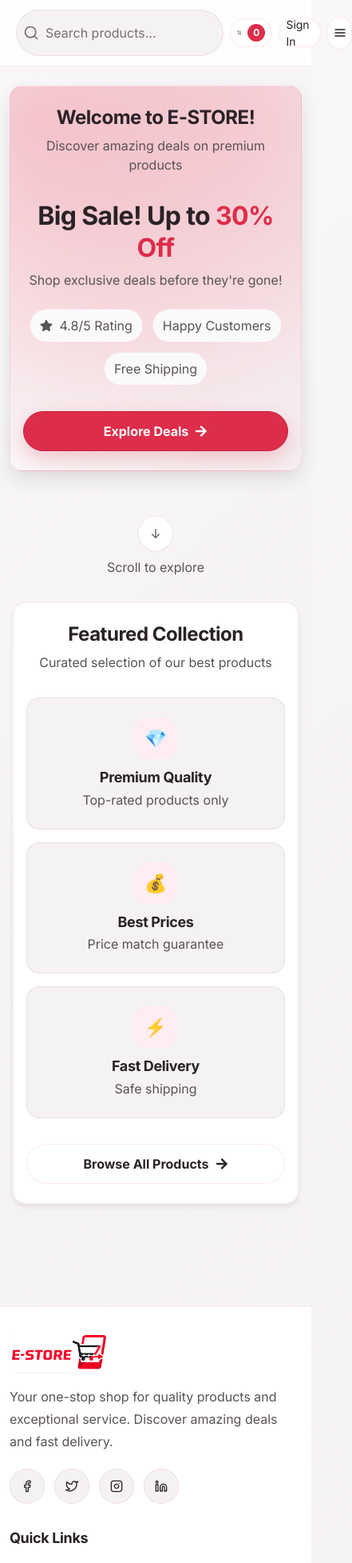
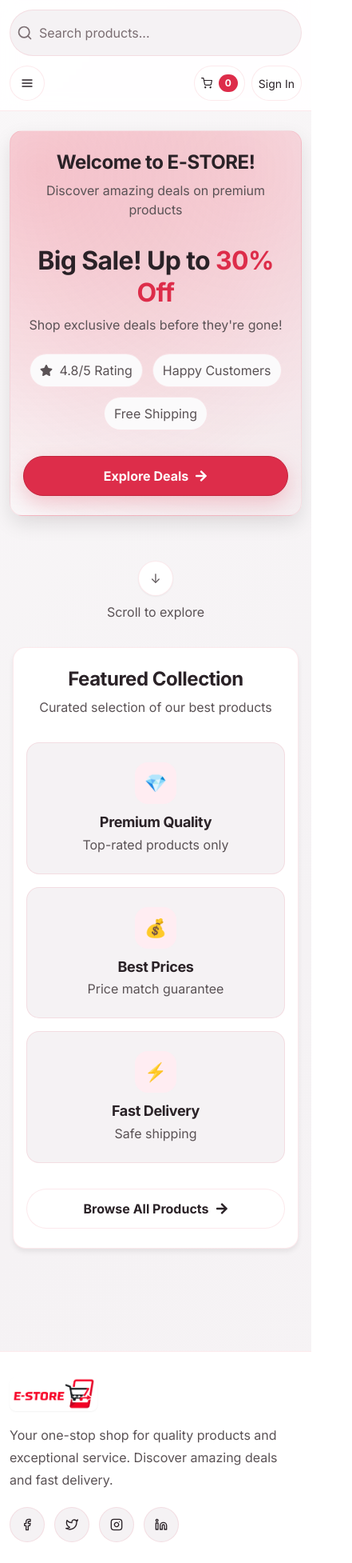
Before and after one commit to belalraza777/E-Store, a React (Vite) app in the folder client/: page / in a window 390 px wide. Shown: the top 1954 px of the page at 80% size, 441 px wide, since content can reach past the window. Built offline with nearby package versions, Linux system fonts and the light colour scheme; no server answers.

Commit message:
refactor: update CSS styles for header and footer, optimize responsive design

```diff
--- a/client/src/index.css
+++ b/client/src/index.css
@@ -114,21 +114,6 @@
   --z-modal: 500;
   --z-popover: 600;
   --z-tooltip: 700;
-
-  /* Breakpoints (for use in media queries) */
-  --breakpoint-xs: 480px;
-  --breakpoint-sm: 640px;
-  --breakpoint-md: 768px;
-  --breakpoint-lg: 1024px;
-  --breakpoint-xl: 1200px;
-  --breakpoint-2xl: 1536px;
-
-  /* Container Max Widths */
-  --container-sm: 640px;
-  --container-md: 768px;
-  --container-lg: 1024px;
-  --container-xl: 1280px;
-  --container-2xl: 1400px;
 
   /* App background */
   --app-bg: linear-gradient(
--- a/client/src/layout/Footer.css
+++ b/client/src/layout/Footer.css
@@ -26,8 +26,9 @@
 }
 
 .site-footer__logo {
-  width: 100%;
-  height: 50px;
+  width: 130px;
+  height: 48px;
+  object-fit: contain;
   border-radius: var(--radius-md);
   box-shadow: var(--shadow-sm);
 }
@@ -149,6 +150,11 @@
     gap: var(--space-8);
   }
 
+  .site-footer__logo {
+    width: 110px;
+    height: 42px;
+  }
+
   .site-footer__social-link {
     width: 44px;
     height: 44px;
--- a/client/src/layout/Header.css
+++ b/client/src/layout/Header.css
@@ -16,6 +16,7 @@
   display: flex;
   align-items: center;
   justify-content: space-between;
+  flex-wrap: wrap;
   gap: var(--space-4);
 }
 
@@ -31,13 +32,6 @@
   height: 40px;
   border-radius: var(--radius-md);
   box-shadow: var(--shadow-sm);
-}
-
-.site-header__brand-text {
-  font-weight: var(--font-weight-extrabold);
-  color: var(--color-text);
-  letter-spacing: -0.02em;
-  white-space: nowrap;
 }
 
 .site-header__search {
@@ -92,6 +86,8 @@
   border-radius: var(--radius-pill);
   transition: color var(--transition-base), background var(--transition-base);
   display: inline-flex;
+  align-items: center;
+  gap: var(--space-1);
 }
 
 .site-header__nav-link:hover {
@@ -145,8 +141,8 @@
 }
 
 .site-header__menu-toggle {
-  width: 40px;
-  height: 40px;
+  width: var(--touch-target-min);
+  height: var(--touch-target-min);
   border-radius: var(--radius-pill);
   border: 1px solid var(--color-border);
   background: var(--color-panel);
@@ -154,19 +150,24 @@
   align-items: center;
   justify-content: center;
   color: var(--color-text);
+  flex-shrink: 0;
 }
 
 .site-header__mobile-menu {
   border-top: 1px solid var(--color-border);
   background: var(--color-panel);
   padding: var(--space-3) var(--space-4) var(--space-4);
+  width: 100%;
 }
 
 .site-header__mobile-link {
-  display: block;
+  display: flex;
+  align-items: center;
+  gap: var(--space-2);
   padding: var(--space-3) var(--space-3);
   border-radius: var(--radius-lg);
   color: var(--color-text-secondary);
+  min-height: var(--touch-target-min);
 }
 
 .site-header__mobile-link:hover {
@@ -192,14 +193,54 @@
   }
 }
 
+/* Below 900px (mobile/tablet, no desktop nav): drop the logo entirely to
+   free up room, put the burger on the left and cart/sign-in on the right
+   of the same row, then let the search bar take its own full-width row
+   underneath instead of squeezing in next to everything else. */
+@media (max-width: 899px) {
+  .site-header__brand {
+    display: none;
+  }
+
+  .site-header__actions {
+    order: 1;
+    flex: 1 1 100%;
+    justify-content: flex-start;
+  }
+
+  .site-header__search {
+    order: 2;
+    flex: 1 1 100%;
+    max-width: 100%;
+  }
+
+  /* Reorder the burger to the start of the row (DOM order is unchanged,
+     so focus/tab order still follows cart -> sign-in -> menu). */
+  .site-header__menu-toggle {
+    order: -1;
+  }
+
+  /* Push everything from the first real child (the cart button) onward
+     to the right-hand end of the row, leaving the burger pinned left. */
+  .site-header__actions > :first-child {
+    margin-left: auto;
+  }
+
+  /* Keep every tappable control in this row the same height so they sit
+     visually level with each other. */
+  .site-header__action,
+  .site-header__menu-toggle {
+    height: var(--touch-target-min);
+  }
+}
+
 @media (max-width: 640px) {
   .site-header__inner {
     padding: var(--space-3);
-    gap: var(--space-2);
+    gap: var(--space-3);
   }
 
   .site-header__search {
-    max-width: 100%;
     min-width: 0;
     padding: var(--space-1) var(--space-2);
   }
@@ -209,17 +250,7 @@
     font-size: 16px; /* prevent iOS zoom */
   }
 
-  .site-header__logo {
-    width: 60px;
-    height: 28px;
-  }
-
-  .site-header__brand-text {
-    font-size: var(--font-size-sm);
-  }
-
   .site-header__action {
-    height: 36px;
     padding: 0 var(--space-2);
     font-size: var(--font-size-sm);
   }
@@ -229,16 +260,12 @@
   }
 
   .site-header__search-btn {
-    width: 36px;
-    height: 36px;
+    width: var(--touch-target-min);
+    height: var(--touch-target-min);
   }
 }
 
 @media (max-width: 380px) {
-  .site-header__brand-text {
-    display: none;
-  }
-
   .site-header__actions {
     gap: var(--space-1);
   }
--- a/client/src/layout/Header.jsx
+++ b/client/src/layout/Header.jsx
@@ -1,5 +1,5 @@
 // Header.jsx - Main site header with navigation, search, and cart
-import { use, useEffect, useState } from "react";
+import { useEffect, useState } from "react";
 import { Link, useNavigate } from "react-router-dom";
 import { useAuth } from "../context/authContext";
 import { FiMenu, FiX, FiShoppingCart, FiUser } from "react-icons/fi";
@@ -52,7 +52,7 @@ export default function Header() {
           <Link to="/products" className="site-header__nav-link">Products</Link>
           <Link to="/orders" className="site-header__nav-link">Orders</Link>
           <Link to="/wishlist" className="site-header__nav-link">Wishlist</Link>
-          <Link to="/agents" className="site-header__nav-link"><BsRobot size={22}/>&nbsp;AI</Link>
+          <Link to="/agents" className="site-header__nav-link"><BsRobot size={22}/><span>AI</span></Link>
         </nav>
 
         {/* Right Actions - Cart, Profile, Mobile Menu */}
@@ -78,6 +78,8 @@ export default function Header() {
             className="site-header__menu-toggle"
             onClick={() => setMobileMenuOpen(!mobileMenuOpen)}
             aria-label="Toggle menu"
+            aria-expanded={mobileMenuOpen}
+            aria-controls="site-header-mobile-menu"
           >
             {mobileMenuOpen ? <FiX /> : <FiMenu />}
           </button>
@@ -86,12 +88,12 @@ export default function Header() {
 
       {/* Mobile Menu - shown when toggle is clicked */}
       {mobileMenuOpen && (
-        <nav className="site-header__mobile-menu">
+        <nav id="site-header-mobile-menu" className="site-header__mobile-menu">
           <Link to="/" className="site-header__mobile-link" onClick={() => setMobileMenuOpen(false)}>Home</Link>
           <Link to="/products" className="site-header__mobile-link" onClick={() => setMobileMenuOpen(false)}>Products</Link>
           <Link to="/orders" className="site-header__mobile-link" onClick={() => setMobileMenuOpen(false)}>Orders</Link>
           <Link to="/wishlist" className="site-header__mobile-link" onClick={() => setMobileMenuOpen(false)}>Wishlist</Link>
-          <Link to="/agents" className="site-header__mobile-link" onClick={() => setMobileMenuOpen(false)}><BsRobot />Ai Agent</Link>
+          <Link to="/agents" className="site-header__mobile-link" onClick={() => setMobileMenuOpen(false)}><BsRobot /><span>AI Agent</span></Link>
           {!user && (
             <Link to="/login" className="site-header__mobile-link" onClick={() => setMobileMenuOpen(false)}>Sign In</Link>
           )}
--- a/client/src/responsive.css
+++ b/client/src/responsive.css
@@ -63,6 +63,9 @@
   --safe-area-right: env(safe-area-inset-right, 0px);
   --safe-area-bottom: env(safe-area-inset-bottom, 0px);
   --safe-area-left: env(safe-area-inset-left, 0px);
+
+  /* Container padding token - actually wired into .container-responsive below */
+  --container-padding: var(--spacing-mobile-md);
 }
 
 /* =====================================================
@@ -104,8 +107,8 @@ body {
   margin-left: auto;
   margin-right: auto;
   /* Mobile-first: smaller padding */
-  padding-left: var(--spacing-mobile-md);
-  padding-right: var(--spacing-mobile-md);
+  padding-left: var(--container-padding);
+  padding-right: var(--container-padding);
 }
 
 /* Small phones (480px+) */
@@ -580,13 +583,11 @@ body {
   font-weight: var(--font-weight-semibold);
 }
 
-/* Form inputs - Mobile optimized */
+/* Form inputs - Mobile optimized (16px prevents iOS auto-zoom on focus) */
 .input-responsive {
   width: 100%;
   min-height: var(--touch-target-min);
   padding: var(--space-3) var(--space-4);
-  font-size: var(--font-mobile-base);
-  /* Prevent zoom on iOS */
   font-size: 16px;
 }
 
@@ -597,7 +598,7 @@ body {
   }
 }
 
-/* Prevent iOS zoom on input focus */
+/* Prevent iOS zoom on input focus for any un-classed inputs too */
 @media screen and (max-width: 768px) {
   input[type="text"],
   input[type="email"],
@@ -877,11 +878,6 @@ body {
   :root {
     --container-padding: var(--spacing-mobile-sm);
   }
-
-  /* Smaller text on very small screens */
-  body {
-    font-size: var(--font-mobile-sm);
-  }
 }
 
 /* Small Devices (large phones, 640px and down) */
@@ -1018,14 +1014,13 @@ body {
 
 /* =====================================================
    Dark Mode Mobile Optimizations
+   Only applies if the app hasn't set an explicit theme.
+   Respects manual data-theme toggle over OS preference.
    ===================================================== */
 
-@media (prefers-color-scheme: dark) {
-  @media (max-width: 768px) {
-    /* Additional dark mode mobile optimizations */
-    .card-responsive {
-      border-color: var(--color-border-strong);
-    }
+@media (prefers-color-scheme: dark) and (max-width: 768px) {
+  html:not([data-theme]) .card-responsive {
+    border-color: var(--color-border-strong);
   }
 }
 
```
